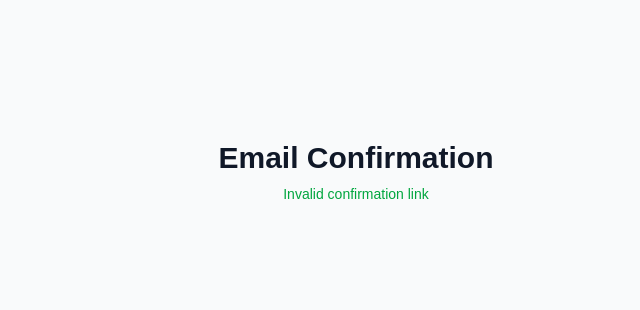
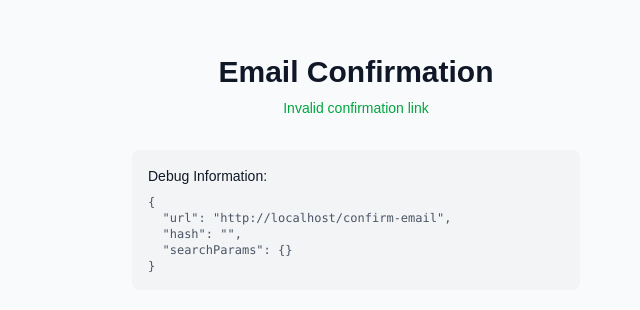
Before and after one commit to jeffreymattson/aai-auth-app, a Next.js app: page /confirm-email in a window 1280 px wide. Shown: the part 240-550 px from the top of the page, without its empty margins (284-924 px from the left). Built offline with nearby package versions, Linux system fonts and the light colour scheme; no server answers.

Commit message:
Incremental debugging

```diff
--- a/src/app/confirm-email/page.tsx
+++ b/src/app/confirm-email/page.tsx
@@ -7,6 +7,7 @@ import { useRouter, useSearchParams } from 'next/navigation'
 function ConfirmEmailContent() {
   const [message, setMessage] = useState('')
   const [loading, setLoading] = useState(true)
+  const [debug, setDebug] = useState<any>({})
   const router = useRouter()
   const searchParams = useSearchParams()
   const supabase = createBrowserClient(
@@ -15,22 +16,26 @@ function ConfirmEmailContent() {
   )
 
   useEffect(() => {
-    console.log('Component mounted')
+    const debugInfo: any = {
+      url: typeof window !== 'undefined' ? window.location.href : 'no window',
+      hash: typeof window !== 'undefined' ? window.location.hash : 'no window',
+      searchParams: Object.fromEntries(searchParams.entries())
+    }
 
-    // Immediate check for hash
+    if (typeof window !== 'undefined' && window.location.hash) {
+      const hashParams = new URLSearchParams(window.location.hash.substring(1))
+      debugInfo.hashParams = Object.fromEntries(hashParams.entries())
+    }
+
+    setDebug(debugInfo)
+
     if (typeof window !== 'undefined') {
-      console.log('Window is defined')
-      console.log('Current URL:', window.location.href)
-
       const hash = window.location.hash
-      console.log('Raw hash:', hash)
 
       if (hash) {
         const hashParams = new URLSearchParams(hash.substring(1))
         const token = hashParams.get('access_token')
         const type = hashParams.get('type')
-
-        console.log('Found in hash:', { token, type })
 
         if (token && type) {
           const verifyEmail = async () => {
@@ -42,10 +47,8 @@ function ConfirmEmailContent() {
                 })
 
                 if (error) {
-                  console.log('Verification error:', error)
                   setMessage('Error: ' + error.message)
                 } else {
-                  console.log('Verification successful')
                   setMessage('Email confirmed successfully! You can now log in.')
                 }
               } else if (type === 'recovery') {
@@ -54,7 +57,6 @@ function ConfirmEmailContent() {
                 setMessage('Invalid confirmation type')
               }
             } catch (error) {
-              console.error('Unexpected error:', error)
               setMessage('An unexpected error occurred. Please try again.')
             } finally {
               setLoading(false)
@@ -67,11 +69,9 @@ function ConfirmEmailContent() {
       }
     }
 
-    // If we get here, no valid token was found
-    console.log('No valid token found')
     setMessage('Invalid confirmation link')
     setLoading(false)
-  }, [])
+  }, [searchParams])
 
   return (
     <div className="min-h-screen flex items-center justify-center bg-gray-50 py-12 px-4 sm:px-6 lg:px-8">
@@ -89,6 +89,14 @@ function ConfirmEmailContent() {
               {message}
             </p>
           )}
+        </div>
+
+        {/* Debug Information */}
+        <div className="mt-8 p-4 bg-gray-100 rounded-lg">
+          <h3 className="text-sm font-medium text-gray-900 mb-2">Debug Information:</h3>
+          <pre className="text-xs text-gray-600 whitespace-pre-wrap">
+            {JSON.stringify(debug, null, 2)}
+          </pre>
         </div>
       </div>
     </div>
```
